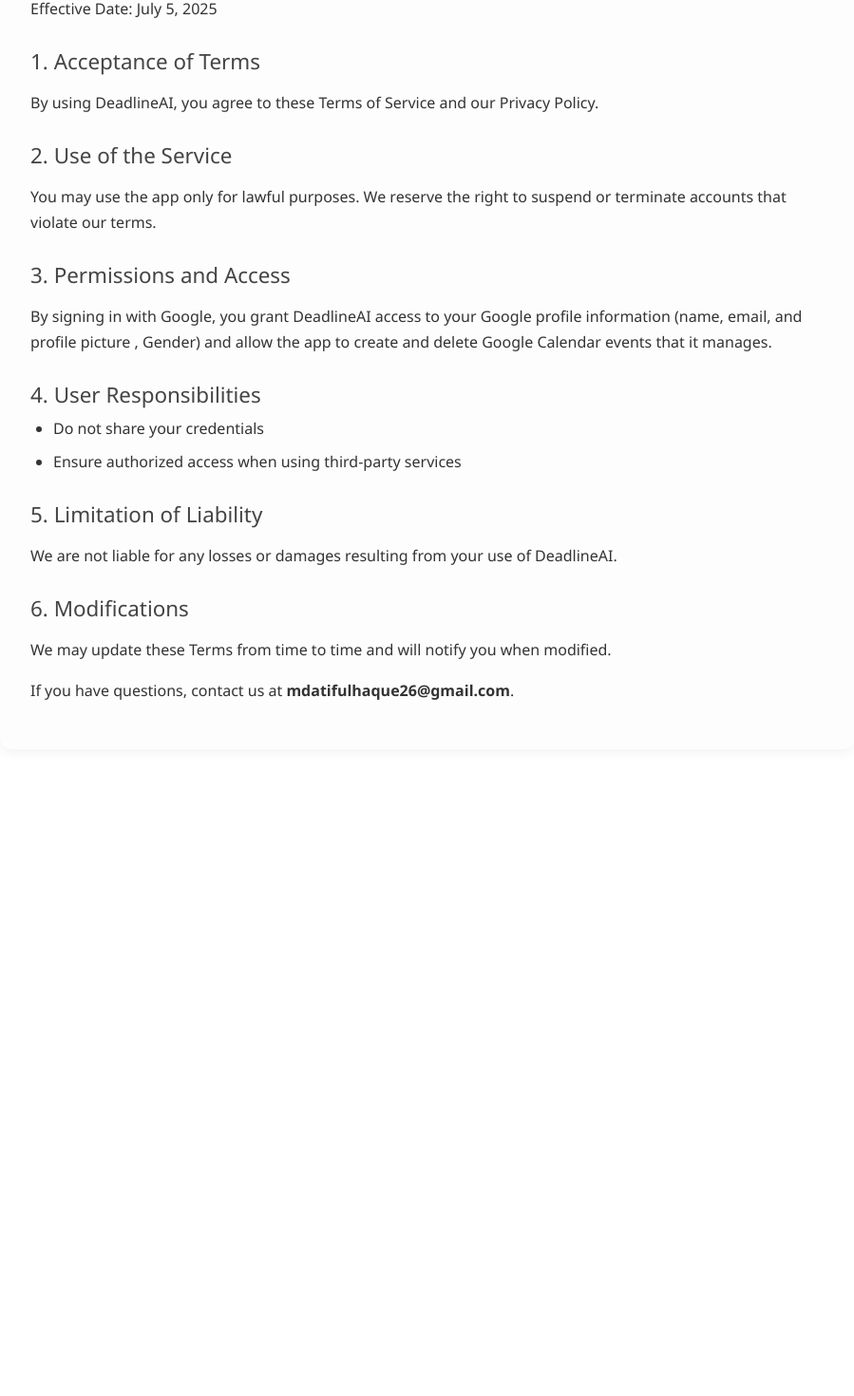
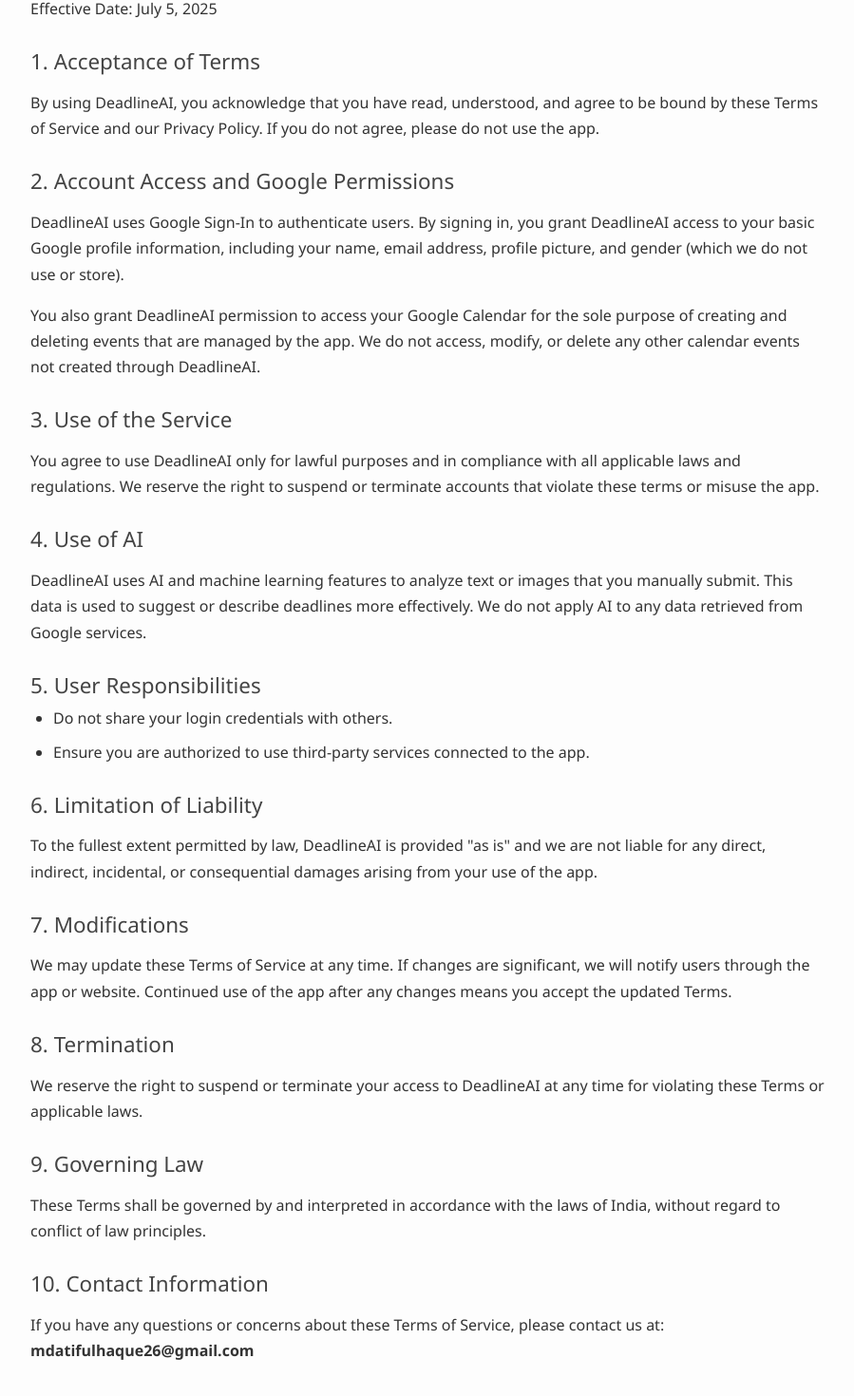
Before and after one commit to Atiful/DeadlineAI, a React (Vite) app in the folder frontend/: page /TermsOfService in a window 1280 px wide. Shown: the part 122-1592 px from the top of the page at 95% size, without its empty margins (190-1089 px from the left). Before the commit the page ends 943 px from the top, so only its background shows below. Built offline with nearby package versions, Linux system fonts and the light colour scheme; no server answers.

Commit message:
Update TermsOfService.jsx

```diff
--- a/frontend/src/component/TermsOfService/TermsOfService.jsx
+++ b/frontend/src/component/TermsOfService/TermsOfService.jsx
@@ -1,4 +1,3 @@
-// components/TermsOfService.jsx
 import styles from './TermsOfService.module.css';
 
 const TermsOfService = () => {
@@ -8,35 +7,58 @@
       <p>Effective Date: July 5, 2025</p>
 
       <h2>1. Acceptance of Terms</h2>
-      <p>By using DeadlineAI, you agree to these Terms of Service and our Privacy Policy.</p>
-
-      <h2>2. Use of the Service</h2>
       <p>
-        You may use the app only for lawful purposes. We reserve the right to suspend or terminate accounts that violate our terms.
+        By using DeadlineAI, you acknowledge that you have read, understood, and agree to be bound by these Terms of Service and our Privacy Policy. If you do not agree, please do not use the app.
       </p>
 
-      <h2>3. Permissions and Access</h2>
+      <h2>2. Account Access and Google Permissions</h2>
       <p>
-        By signing in with Google, you grant DeadlineAI access to your Google profile information (name, email, and profile picture , Gender) and allow the app to create and delete Google Calendar events that it manages.
+        DeadlineAI uses Google Sign-In to authenticate users. By signing in, you grant DeadlineAI access to your basic Google profile information, including your name, email address, profile picture, and gender (which we do not use or store).
+      </p>
+      <p>
+        You also grant DeadlineAI permission to access your Google Calendar for the sole purpose of creating and deleting events that are managed by the app. We do not access, modify, or delete any other calendar events not created through DeadlineAI.
       </p>
 
-      <h2>4. User Responsibilities</h2>
+      <h2>3. Use of the Service</h2>
+      <p>
+        You agree to use DeadlineAI only for lawful purposes and in compliance with all applicable laws and regulations. We reserve the right to suspend or terminate accounts that violate these terms or misuse the app.
+      </p>
+
+      <h2>4. Use of AI</h2>
+      <p>
+        DeadlineAI uses AI and machine learning features to analyze text or images that you manually submit. This data is used to suggest or describe deadlines more effectively. We do not apply AI to any data retrieved from Google services.
+      </p>
+
+      <h2>5. User Responsibilities</h2>
       <ul>
-        <li>Do not share your credentials</li>
-        <li>Ensure authorized access when using third-party services</li>
+        <li>Do not share your login credentials with others.</li>
+        <li>Ensure you are authorized to use third-party services connected to the app.</li>
       </ul>
 
-      <h2>5. Limitation of Liability</h2>
+      <h2>6. Limitation of Liability</h2>
       <p>
-        We are not liable for any losses or damages resulting from your use of DeadlineAI.
+        To the fullest extent permitted by law, DeadlineAI is provided "as is" and we are not liable for any direct, indirect, incidental, or consequential damages arising from your use of the app.
       </p>
 
-      <h2>6. Modifications</h2>
+      <h2>7. Modifications</h2>
       <p>
-        We may update these Terms from time to time and will notify you when modified.
+        We may update these Terms of Service at any time. If changes are significant, we will notify users through the app or website. Continued use of the app after any changes means you accept the updated Terms.
       </p>
 
-      <p>If you have questions, contact us at <strong>mdatifulhaque26@gmail.com</strong>.</p>
+      <h2>8. Termination</h2>
+      <p>
+        We reserve the right to suspend or terminate your access to DeadlineAI at any time for violating these Terms or applicable laws.
+      </p>
+
+      <h2>9. Governing Law</h2>
+      <p>
+        These Terms shall be governed by and interpreted in accordance with the laws of India, without regard to conflict of law principles.
+      </p>
+
+      <h2>10. Contact Information</h2>
+      <p>
+        If you have any questions or concerns about these Terms of Service, please contact us at: <strong>mdatifulhaque26@gmail.com</strong>
+      </p>
     </div>
   );
 };
```
